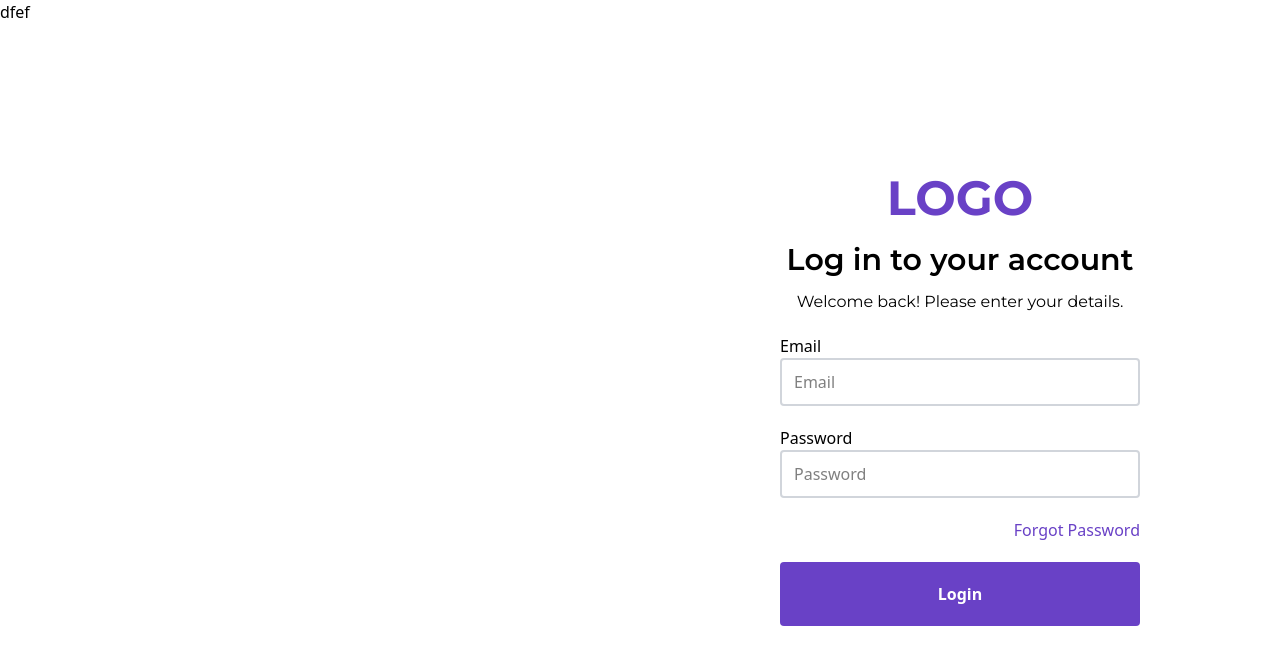
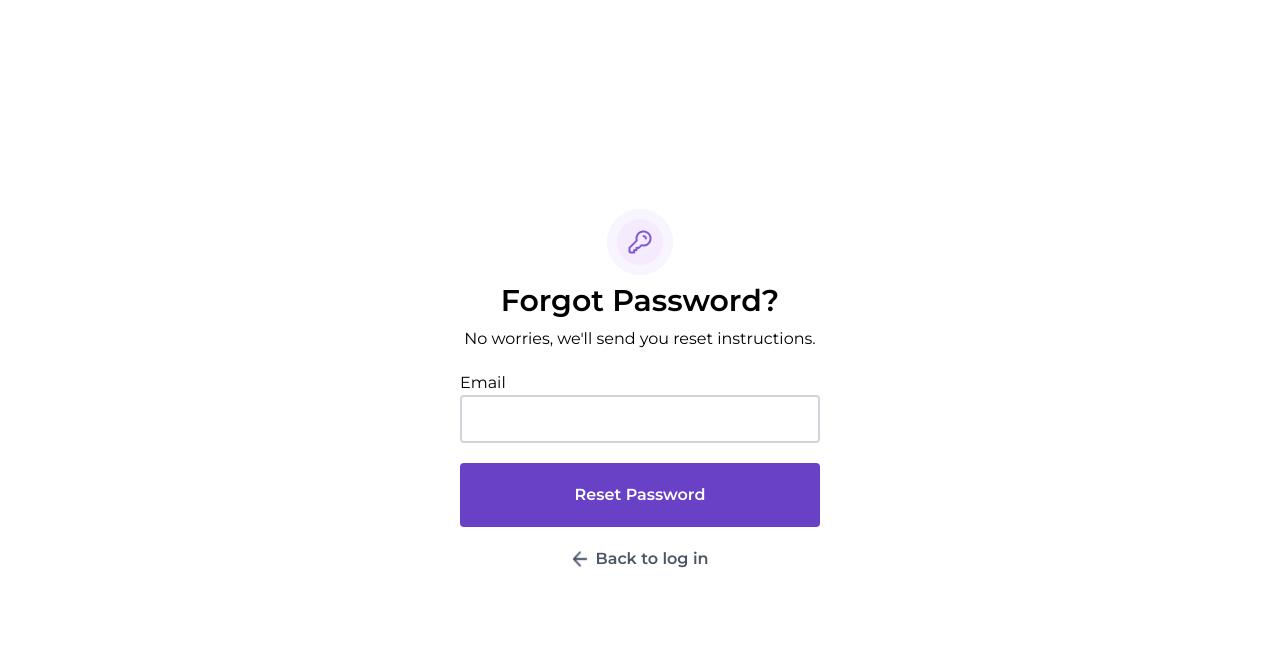
Before and after one commit to SolomonAfutu2003/School-Management-System, a React (Vite) app in the folder School Management System/: page / in a window 1280 px wide. Shown: the top 664 px of the page. Built offline with nearby package versions, Linux system fonts and the light colour scheme.

Commit message:
feat: add forgot password page

```diff
--- a/School Management System/src/App.jsx
+++ b/School Management System/src/App.jsx
@@ -1,11 +1,13 @@
 import './App.css'
+import ForgotPasswordPage from './pages/ForgotPasswordPage'
 import LoginPage from './pages/loginPage'
 
 
 function App() {
   return (
     <>
-      <LoginPage />
+      {/* <LoginPage /> */}
+      <ForgotPasswordPage />
     </>
   )
 }
--- /dev/null
+++ b/School Management System/src/components/Button.jsx
@@ -0,0 +1,14 @@
+import React from 'react'
+
+const Button = ({ text, className, icon }) => {
+    return (
+        <div>
+            <button className={`flex justify-center text-base font-semibold ${className}`}>
+                {icon && <img className="w-4 h-4" src={icon} alt="" />}
+                {text}
+            </button>
+        </div>
+    )
+}
+
+export default Button
--- /dev/null
+++ b/School Management System/src/pages/ForgotPasswordPage.jsx
@@ -0,0 +1,32 @@
+import React from 'react'
+import PasswordIcon from "../assets/icons/Featured icon.png"
+import left from "../assets/icons/left-arrow Icon.png"
+import Button from '../components/Button'
+
+const ForgotPasswordPage = () => {
+    return (
+        <section className='h-screen flex justify-center bg-white'>
+            <div className='flex flex-col justify-center font-header items-center gap-5'>
+
+                <div className='flex flex-col items-center gap-2'>
+                    <img src={PasswordIcon} alt="" />
+                    <h1 className='text-3xl font-semibold'>Forgot Password?</h1>
+                    <p className='text-base font-normal'>No worries, we'll send you reset instructions.</p>
+                </div>
+
+                <div className='flex flex-col items-center '>
+                    <form className='flex flex-col gap-5'>
+                        <div className='flex flex-col'>
+                            <label htmlFor="">Email</label>
+                            <input className="border-2 focus:border-red-500 outline-0 rounded-sm py-2.5 px-3 w-full border-[#D1D5DB]" type="email" name="" id="" />
+                        </div>
+                        <Button text="Reset Password" className='bg-btn py-5 px-4.5 w-90 rounded-sm text-white' />
+                    </form>
+                    <Button text="Back to log in" className="text-gray-600 my-5 flex gap-2 items-center" icon={left} />
+                </div>
+            </div>
+        </section>
+    )
+}
+
+export default ForgotPasswordPage
--- a/School Management System/src/pages/LoginPage.jsx
+++ b/School Management System/src/pages/LoginPage.jsx
@@ -1,11 +1,11 @@
 import React from 'react'
+import Button from '../components/Button'
 
 const LoginPage = () => {
     return (
         <section className='h-screen flex bg-white'>
             {/* Background-image */}
             <div className='bg-[url("/Background.png")] bg-no-repeat bg-center bg-cover w-[50%]'>
-                dfef
             </div>
 
             {/* Login-section */}
@@ -13,9 +13,8 @@ const LoginPage = () => {
                 <div className='flex flex-col items-center gap-5'>
 
                     {/* Logo */}
-                    <div className='text-btn text-5xl font-header font-bold'>
-                        <h1>LOGO</h1>
-                    </div>
+
+                    <h1 className='text-btn text-5xl font-header font-bold'>LOGO</h1>
 
                     {/* header-text */}
                     <div className='flex flex-col gap-3 text-center font-header'>
@@ -27,22 +26,20 @@ const LoginPage = () => {
                         {/* Email-input */}
                         <div className='flex flex-col'>
                             <label className='m-0'>Email</label>
-                            <input className="border-2 focus:border-red-500 outline-0 rounded-sm py-2.5 px-3 w-90 border-[#D1D5DB]" type="email" name="" id="" placeholder='Email' />
+                            <input className="border-2 focus:border-red-500 outline-0 rounded-sm py-2.5 px-3 w-full border-[#D1D5DB]" type="email" name="" id="" placeholder='Email' />
                         </div>
 
                         {/* Password-input */}
                         <div className='flex flex-col'>
                             <label>Password</label>
-                            <input className="border-2 focus:border-red-500 outline-0 rounded-sm py-2.5 px-3 w-90 border-[#D1D5DB]" type="password" name="" id="" placeholder='Password' />
+                            <input className="border-2 focus:border-red-500 outline-0 rounded-sm py-2.5 px-3 w-full border-[#D1D5DB]" type="password" name="" id="" placeholder='Password' />
                         </div>
 
                         <div className='flex justify-end text-btn'>
                             <span>Forgot Password</span>
                         </div>
 
-                        <div className='flex justify-center text-white text-base font-semibold'>
-                            <button className='bg-btn py-5 px-4.5 w-90 rounded-sm'>Login</button>
-                        </div>
+                        <Button text="Login" className="bg-btn py-5 px-4.5 w-90 rounded-sm text-white" />
                     </form>
                 </div>
             </div>
--- /dev/null
+++ b/School Management System/src/pages/PasswordResetSuccess.jsx
@@ -0,0 +1,9 @@
+import React from 'react'
+
+const PasswordResetSuccess = () => {
+  return (
+    <div>PasswordResetSuccess</div>
+  )
+}
+
+export default PasswordResetSuccess
--- /dev/null
+++ b/School Management System/src/pages/PasswordRest.jsx
@@ -0,0 +1,9 @@
+import React from 'react'
+
+const PasswordRest = () => {
+  return (
+    <div>PasswordRest</div>
+  )
+}
+
+export default PasswordRest
--- /dev/null
+++ b/School Management System/src/pages/SetNewPassword.jsx
@@ -0,0 +1,9 @@
+import React from 'react'
+
+const SetNewPassword = () => {
+  return (
+    <div>SetNewPassword</div>
+  )
+}
+
+export default SetNewPassword
```
Also changed, not shown: School Management System/src/assets/icons/Featured icon.png (added), School Management System/src/assets/icons/left-arrow Icon.png (added).
